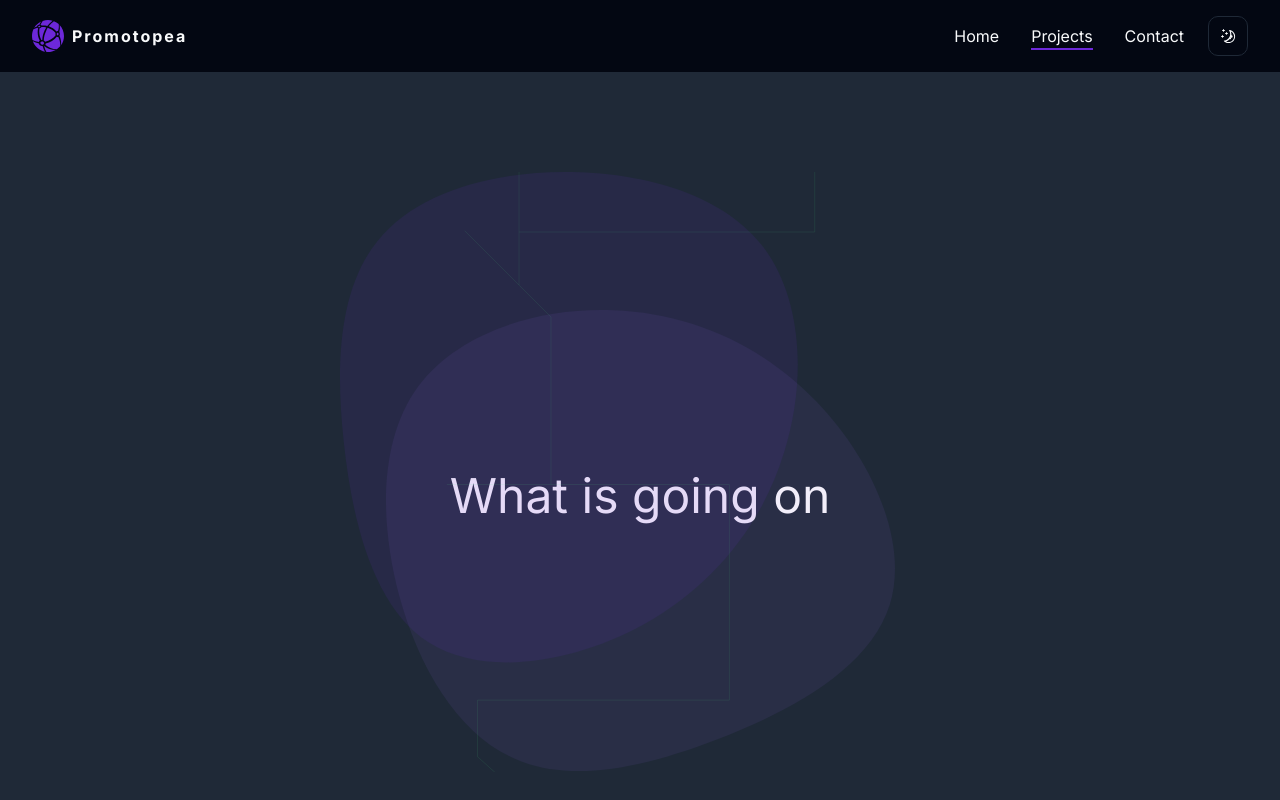
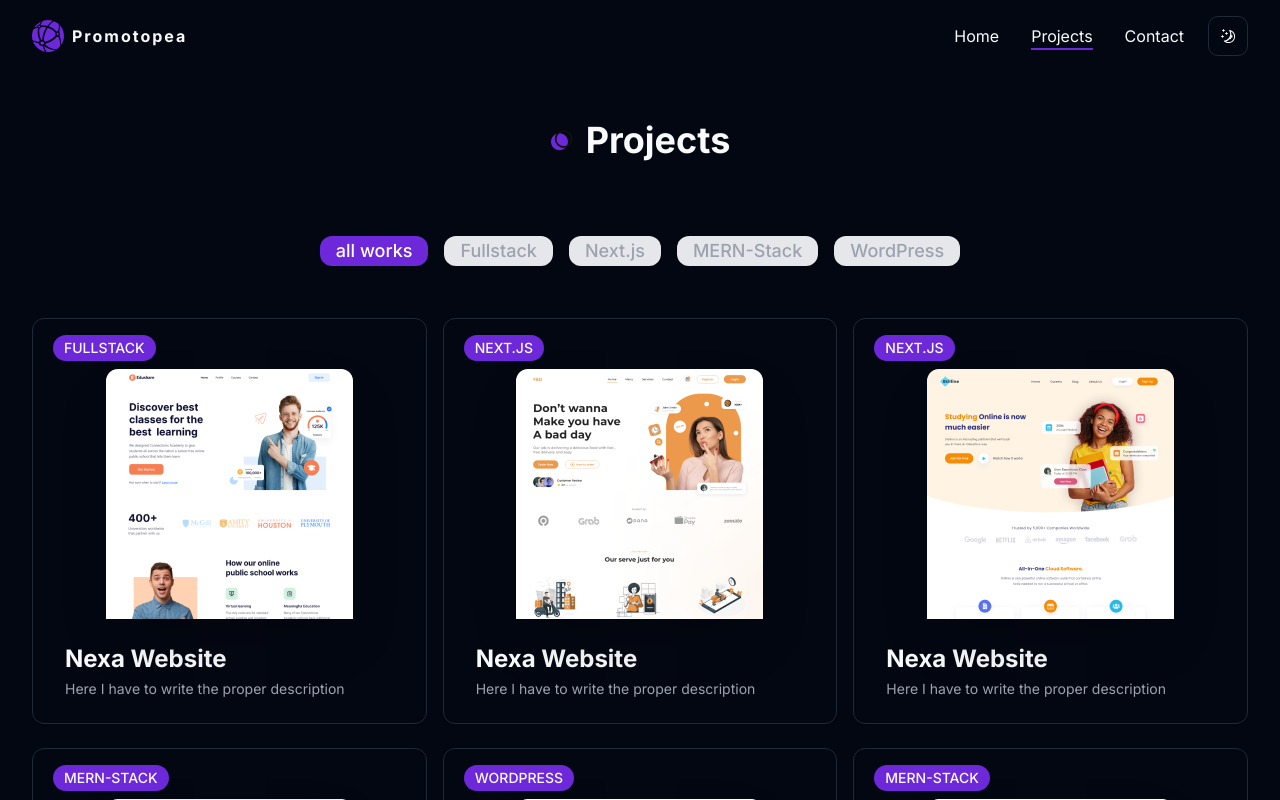
Before and after one commit to kabirshuvo/Nextgen-Agency-App, a Next.js app: page /projects in a window 1280 px wide. Shown: the top 800 px of the page. Built offline with nearby package versions, Linux system fonts and the light colour scheme.

Commit message:
Projects page updated

```diff
--- a/src/app/projects/page.tsx
+++ b/src/app/projects/page.tsx
@@ -1,21 +1,59 @@
-import DevImage from "@/components/DevImage";
+"use client";
+import { complitedWorks } from "@/lib/data";
+import { useState } from "react";
+import { Tabs, TabsContent, TabsList, TabsTrigger } from "@/components/ui/tabs";
+import Image from "next/image";
+import ProjectCard from "@/components/ProjectCard";
+
+// Define the type for category
+type Category = string;
+
+const uniqueCategories: Category[] = [
+  "all works",
+  ...Array.from(new Set(complitedWorks.map((w) => w.category))),
+];
 
 const ProjectPage = () => {
+  const [categories, setCategories] = useState<Category[]>(uniqueCategories);
+  const [ctg, setCtg] = useState<Category>("all works");
+
+  const handleTabChange = (category: Category) => {
+    setCtg(category);
+  };
+
+  const filteredWorks = complitedWorks.filter((work) => {
+    return ctg === "all works" ? work : work.category === ctg;
+  });
   return (
-    <section className="relative py-20 bg-gray-800 h-screen flex flex-col justify-center items-center">
-      <div className="absolute top-0 right-0 w-full h-full flex justify-center items-center">
-        <div className="bg-hero_shape2_light dark:bg-hero_shape2_dark w-[600px] h-[600px] bg-no-repeat">
-          <DevImage
-            containerStyles="bg-hero_shape w-full h-full bg-no-repeat relative bg-bottom"
-            imgSrc="/backdropLines.svg"
-          />
-        </div>
-      </div>
-
-      <div className="flex justify-center">
-        <h3 className="text-white text-3xl lg:text-5xl mt-12">
-          What is going on
-        </h3>
+    <section className="min-h-screen py-12">
+      <div className="container mx-auto px-4 sm:px-6 lg:px-8">
+        <h2 className="section-title mb-8 xl:mb-16 text-center mx-auto text-2xl sm:text-3xl lg:text-4xl">
+          Projects
+        </h2>
+        <Tabs value={ctg} onValueChange={handleTabChange}>
+          <TabsList className="flex flex-wrap justify-center mb-8">
+            {categories.map((category, index) => {
+              return (
+                <TabsTrigger
+                  className="m-2 px-4 py-2 text-sm sm:text-base lg:text-lg bg-gray-200 hover:bg-gray-300 rounded-lg"
+                  value={category}
+                  key={index}
+                >
+                  {category}
+                </TabsTrigger>
+              );
+            })}
+          </TabsList>
+          <div className="text-lg md:grid-cols-2 xl:mt-8 grid grid-cols-1 lg:grid-cols-3 gap-4">
+            {filteredWorks.map((works, index) => {
+              return (
+                <TabsContent value={ctg} key={index}>
+                  <ProjectCard works={works} />
+                </TabsContent>
+              );
+            })}
+          </div>
+        </Tabs>
       </div>
     </section>
   );
--- a/src/components/sections/PreviousWorks.tsx
+++ b/src/components/sections/PreviousWorks.tsx
@@ -6,170 +6,7 @@ import "swiper/css";
 import "swiper/css/pagination";
 import { Pagination } from "swiper/modules";
 import ProjectCard from "@/components/ProjectCard";
-import { Project } from "@/types/types";
-
-const complitedWorks: Project[] = [
-  {
-    image: "/assets/work/1.png",
-    category: "Fullstack",
-    name: "Nexa Website",
-    description: "Here I have to write the proper description",
-    link: "/",
-    github: "/",
-  },
-  {
-    image: "/assets/work/2.png",
-    category: "Fullstack",
-    name: "Nexa Website",
-    description: "Here I have to write the proper description",
-    link: "/",
-    github: "/",
-  },
-  {
-    image: "/assets/work/3.png",
-    category: "Fullstack",
-    name: "Nexa Website",
-    description: "Here I have to write the proper description",
-    link: "/",
-    github: "/",
-  },
-  {
-    image: "/assets/work/4.png",
-    category: "Fullstack",
-    name: "Nexa Website",
-    description: "Here I have to write the proper description",
-    link: "/",
-    github: "/",
-  },
-  {
-    image: "/assets/work/1.png",
-    category: "Fullstack",
-    name: "Nexa Website",
-    description: "Here I have to write the proper description",
-    link: "/",
-    github: "/",
-  },
-  {
-    image: "/assets/work/2.png",
-    category: "Fullstack",
-    name: "Nexa Website",
-    description: "Here I have to write the proper description",
-    link: "/",
-    github: "/",
-  },
-  {
-    image: "/assets/work/3.png",
-    category: "Fullstack",
-    name: "Nexa Website",
-    description: "Here I have to write the proper description",
-    link: "/",
-    github: "/",
-  },
-  {
-    image: "/assets/work/4.png",
-    category: "Fullstack",
-    name: "Nexa Website",
-    description: "Here I have to write the proper description",
-    link: "/",
-    github: "/",
-  },
-  {
-    image: "/assets/work/1.png",
-    category: "Fullstack",
-    name: "Nexa Website",
-    description: "Here I have to write the proper description",
-    link: "/",
-    github: "/",
-  },
-  {
-    image: "/assets/work/2.png",
-    category: "Fullstack",
-    name: "Nexa Website",
-    description: "Here I have to write the proper description",
-    link: "/",
-    github: "/",
-  },
-  {
-    image: "/assets/work/3.png",
-    category: "Fullstack",
-    name: "Nexa Website",
-    description: "Here I have to write the proper description",
-    link: "/",
-    github: "/",
-  },
-  {
-    image: "/assets/work/4.png",
-    category: "Fullstack",
-    name: "Nexa Website",
-    description: "Here I have to write the proper description",
-    link: "/",
-    github: "/",
-  },
-  {
-    image: "/assets/work/1.png",
-    category: "Fullstack",
-    name: "Nexa Website",
-    description: "Here I have to write the proper description",
-    link: "/",
-    github: "/",
-  },
-  {
-    image: "/assets/work/2.png",
-    category: "Fullstack",
-    name: "Nexa Website",
-    description: "Here I have to write the proper description",
-    link: "/",
-    github: "/",
-  },
-  {
-    image: "/assets/work/3.png",
-    category: "Fullstack",
-    name: "Nexa Website",
-    description: "Here I have to write the proper description",
-    link: "/",
-    github: "/",
-  },
-  {
-    image: "/assets/work/4.png",
-    category: "Fullstack",
-    name: "Nexa Website",
-    description: "Here I have to write the proper description",
-    link: "/",
-    github: "/",
-  },
-  {
-    image: "/assets/work/1.png",
-    category: "Fullstack",
-    name: "Nexa Website",
-    description: "Here I have to write the proper description",
-    link: "/",
-    github: "/",
-  },
-  {
-    image: "/assets/work/2.png",
-    category: "Fullstack",
-    name: "Nexa Website",
-    description: "Here I have to write the proper description",
-    link: "/",
-    github: "/",
-  },
-  {
-    image: "/assets/work/3.png",
-    category: "Fullstack",
-    name: "Nexa Website",
-    description: "Here I have to write the proper description",
-    link: "/",
-    github: "/",
-  },
-  {
-    image: "/assets/work/4.png",
-    category: "Fullstack",
-    name: "Nexa Website",
-    description: "Here I have to write the proper description",
-    link: "/",
-    github: "/",
-  },
-];
+import { complitedWorks } from "@/lib/data";
 
 const PreviousWorks: React.FC = () => {
   return (
--- /dev/null
+++ b/src/lib/data.ts
@@ -0,0 +1,164 @@
+import { Project } from "@/types/types";
+
+export const complitedWorks: Project[] = [
+  {
+    image: "/assets/work/1.png",
+    category: "Fullstack",
+    name: "Nexa Website",
+    description: "Here I have to write the proper description",
+    link: "/",
+    github: "/",
+  },
+  {
+    image: "/assets/work/2.png",
+    category: "Next.js",
+    name: "Nexa Website",
+    description: "Here I have to write the proper description",
+    link: "/",
+    github: "/",
+  },
+  {
+    image: "/assets/work/3.png",
+    category: "Next.js",
+    name: "Nexa Website",
+    description: "Here I have to write the proper description",
+    link: "/",
+    github: "/",
+  },
+  {
+    image: "/assets/work/4.png",
+    category: "MERN-Stack",
+    name: "Nexa Website",
+    description: "Here I have to write the proper description",
+    link: "/",
+    github: "/",
+  },
+  {
+    image: "/assets/work/1.png",
+    category: "WordPress",
+    name: "Nexa Website",
+    description: "Here I have to write the proper description",
+    link: "/",
+    github: "/",
+  },
+  {
+    image: "/assets/work/2.png",
+    category: "MERN-Stack",
+    name: "Nexa Website",
+    description: "Here I have to write the proper description",
+    link: "/",
+    github: "/",
+  },
+  {
+    image: "/assets/work/3.png",
+    category: "Fullstack",
+    name: "Nexa Website",
+    description: "Here I have to write the proper description",
+    link: "/",
+    github: "/",
+  },
+  {
+    image: "/assets/work/4.png",
+    category: "Next.js",
+    name: "Nexa Website",
+    description: "Here I have to write the proper description",
+    link: "/",
+    github: "/",
+  },
+  {
+    image: "/assets/work/1.png",
+    category: "WordPress",
+    name: "Nexa Website",
+    description: "Here I have to write the proper description",
+    link: "/",
+    github: "/",
+  },
+  {
+    image: "/assets/work/2.png",
+    category: "Next.js",
+    name: "Nexa Website",
+    description: "Here I have to write the proper description",
+    link: "/",
+    github: "/",
+  },
+  {
+    image: "/assets/work/3.png",
+    category: "MERN-Stack",
+    name: "Nexa Website",
+    description: "Here I have to write the proper description",
+    link: "/",
+    github: "/",
+  },
+  {
+    image: "/assets/work/4.png",
+    category: "Next.js",
+    name: "Nexa Website",
+    description: "Here I have to write the proper description",
+    link: "/",
+    github: "/",
+  },
+  {
+    image: "/assets/work/1.png",
+    category: "WordPress",
+    name: "Nexa Website",
+    description: "Here I have to write the proper description",
+    link: "/",
+    github: "/",
+  },
+  {
+    image: "/assets/work/2.png",
+    category: "MERN-Stack",
+    name: "Nexa Website",
+    description: "Here I have to write the proper description",
+    link: "/",
+    github: "/",
+  },
+  {
+    image: "/assets/work/3.png",
+    category: "Next.js",
+    name: "Nexa Website",
+    description: "Here I have to write the proper description",
+    link: "/",
+    github: "/",
+  },
+  {
+    image: "/assets/work/4.png",
+    category: "WordPress",
+    name: "Nexa Website",
+    description: "Here I have to write the proper description",
+    link: "/",
+    github: "/",
+  },
+  {
+    image: "/assets/work/1.png",
+    category: "Fullstack",
+    name: "Nexa Website",
+    description: "Here I have to write the proper description",
+    link: "/",
+    github: "/",
+  },
+  {
+    image: "/assets/work/2.png",
+    category: "Fullstack",
+    name: "Nexa Website",
+    description: "Here I have to write the proper description",
+    link: "/",
+    github: "/",
+  },
+  {
+    image: "/assets/work/3.png",
+    category: "MERN-Stack",
+    name: "Nexa Website",
+    description: "Here I have to write the proper description",
+    link: "/",
+    github: "/",
+  },
+  {
+    image: "/assets/work/4.png",
+    category: "WordPress",
+    name: "Nexa Website",
+    description: "Here I have to write the proper description",
+    link: "/",
+    github: "/",
+  },
+];
```
